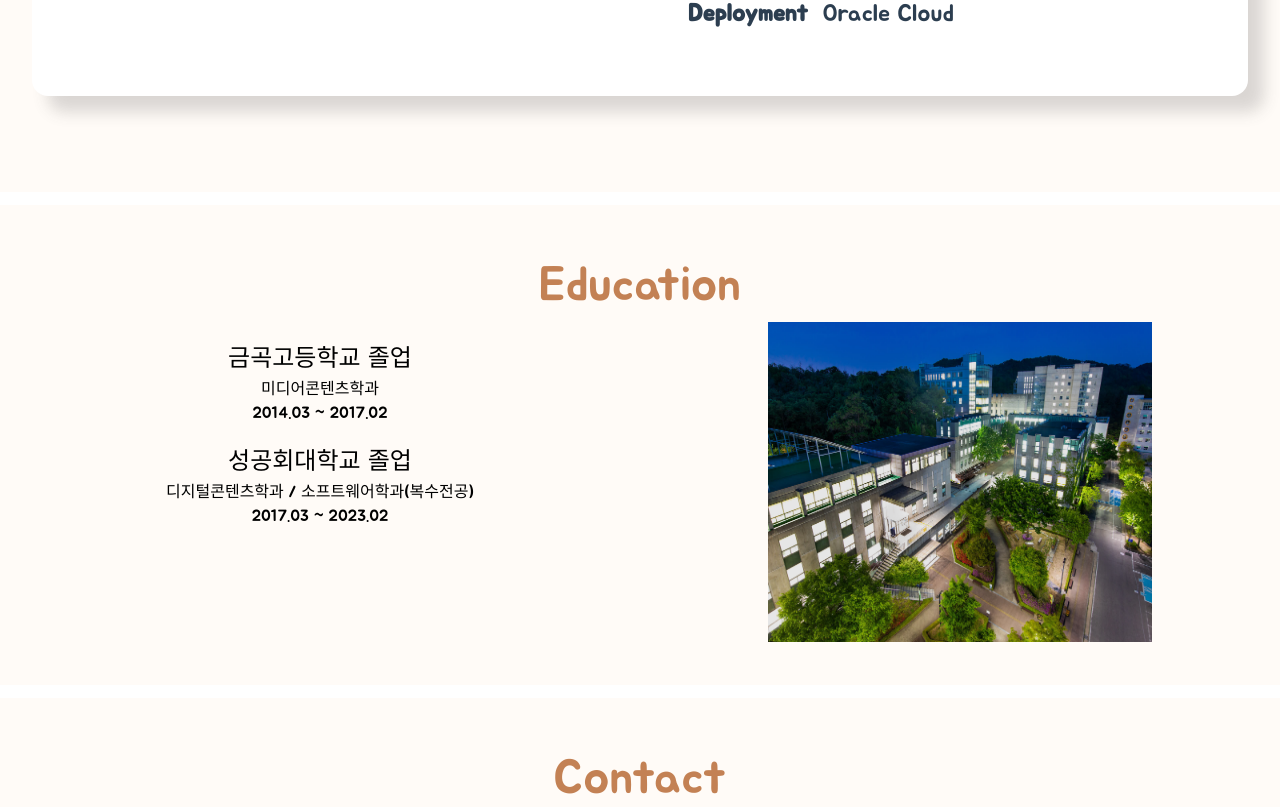
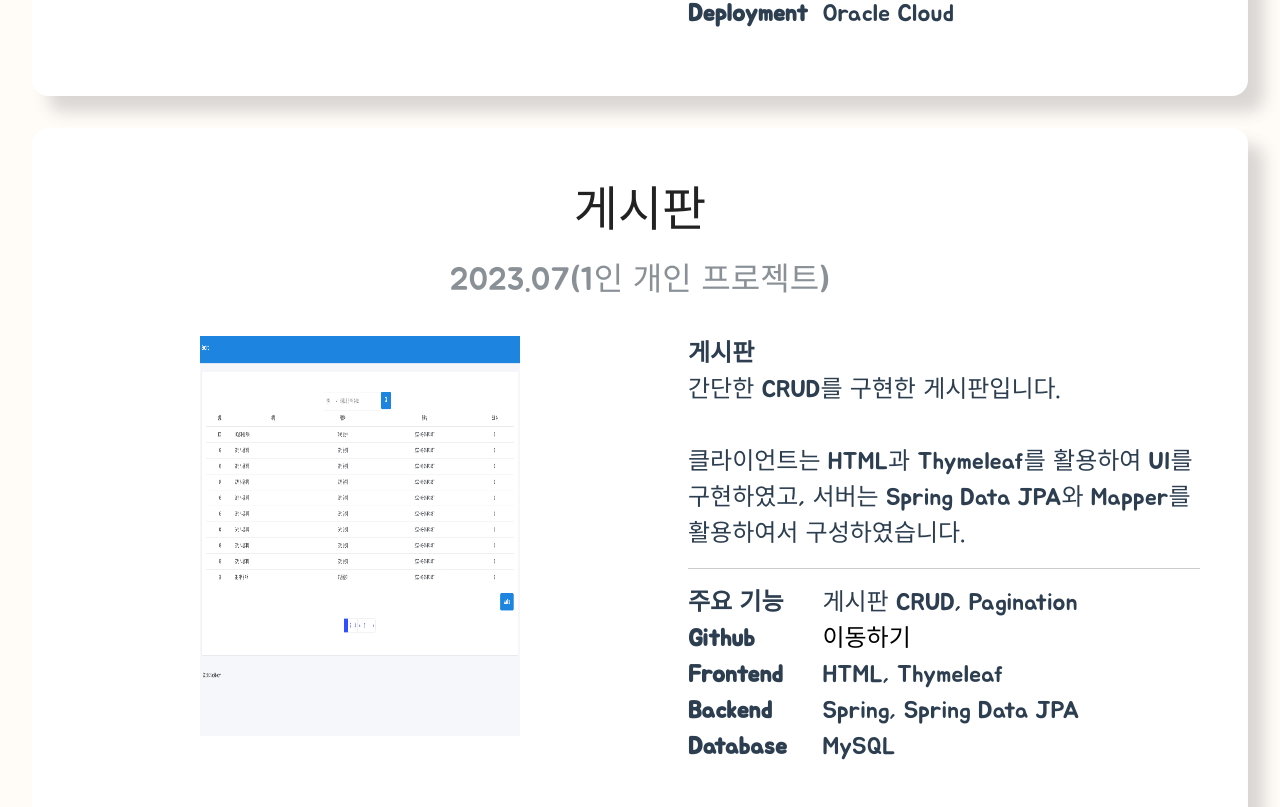
Before and after one commit to Ahnseokbeom/blog, a Vue app in the folder frontend/: page / in a window 1280 px wide. Shown: the part 4273-5080 px from the top of the page. Built offline with nearby package versions, Linux system fonts and the light colour scheme.

Commit message:
add Board Project

```diff
--- a/frontend/src/views/content.vue
+++ b/frontend/src/views/content.vue
@@ -137,7 +137,7 @@
                     <div class="project_label">Database</div>
                     <div class="project_value">MySQL</div>
                     <div class="project_label">Deployment</div>
-                    <div class="project_value">netlify,AWS</div>
+                    <div class="project_value">netlify</div>
                     </div>
                 </div>
             </div>
@@ -168,6 +168,32 @@
                     <div class="project_value">MySQL</div>
                     <div class="project_label">Deployment</div>
                     <div class="project_value">Oracle Cloud</div>
+                    </div>
+                </div>
+            </div>
+        </div>
+        <div class="project_main">
+        <a href="https://github.com/Ahnseokbeom/Board" target="blank">
+            <div class="project_title">게시판</div>
+        </a>
+            <div class="project_subtitle">2023.07(1인 개인 프로젝트)</div>
+            <div class="project_info">
+                <div class="project_img"><img src="@/img/board_main.png" style="max-width: 100%; width: 25vw; height: 50vh; margin-bottom: 5%;"/></div>
+                <div class="project_desc">
+                    <div class="project_desc_main"><b>게시판</b><br>
+                    간단한 CRUD를 구현한 게시판입니다.<br><br>
+                    클라이언트는 HTML과 Thymeleaf를 활용하여 UI를 구현하였고, 서버는 Spring Data JPA와 Mapper를 활용하여서 구성하였습니다.</div>
+                    <div class="project_desc_1" style="margin-bottom: 1rem;">
+                    <div class="project_label">주요 기능</div>
+                    <div class="project_value">게시판 CRUD, Pagination</div>
+                    <div class="project_label">Github</div>
+                    <a href="https://github.com/Ahnseokbeom/Board" target="blank"><div class="project_value">이동하기</div></a>
+                    <div class="project_label">Frontend</div>
+                    <div class="project_value">HTML, Thymeleaf</div>
+                    <div class="project_label">Backend</div>
+                    <div class="project_value">Spring, Spring Data JPA</div>
+                    <div class="project_label">Database</div>
+                    <div class="project_value">MySQL</div>
                     </div>
                 </div>
             </div>
```
Also changed, not shown: frontend/src/img/board_main.png (added), 1 other file (tests, documents, lock files or other folders).
